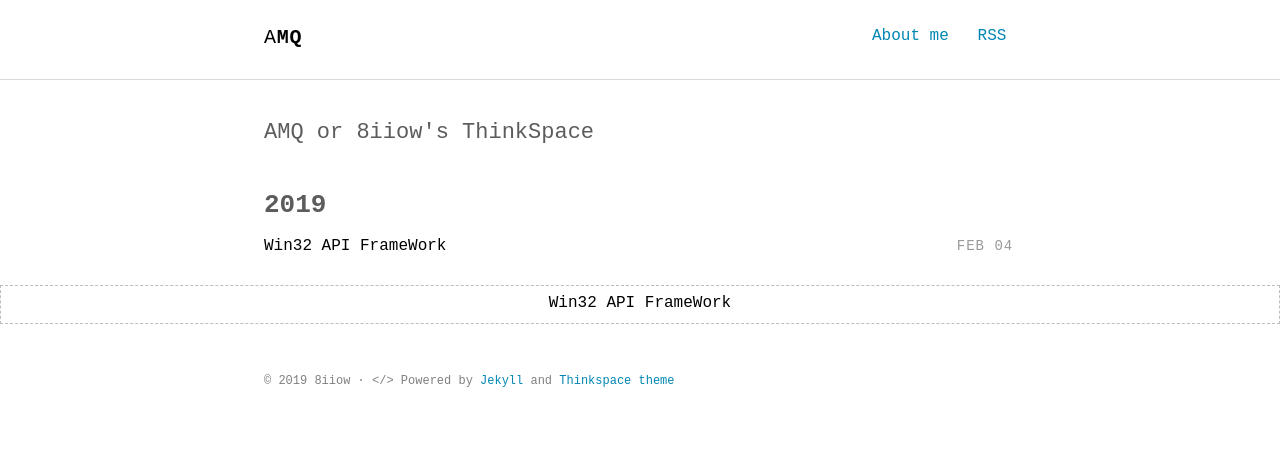
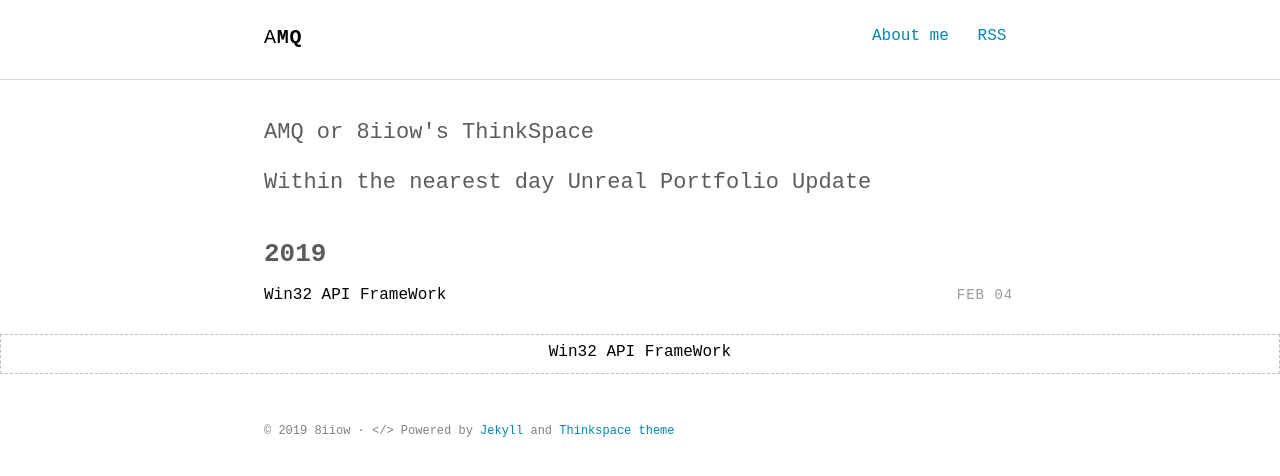
Before and after one commit to kossw123/8iiow, a Jekyll site: the page built from index.html, in a window 1280 px wide. Shown: the top 476 px of the page. Built offline with Jekyll 4.4.1, drawn with Linux system fonts in a browser that asks for light colours; some web fonts are replaced.

Commit message:
Update intro.html

```diff
--- a/_includes/intro.html
+++ b/_includes/intro.html
@@ -1,5 +1,6 @@
 <section class="intro">
   <div class="container">
     <p class="lead">AMQ or 8iiow's ThinkSpace
+      <p class="lead">Within the nearest day Unreal Portfolio Update
   </div>
 </section>
```
